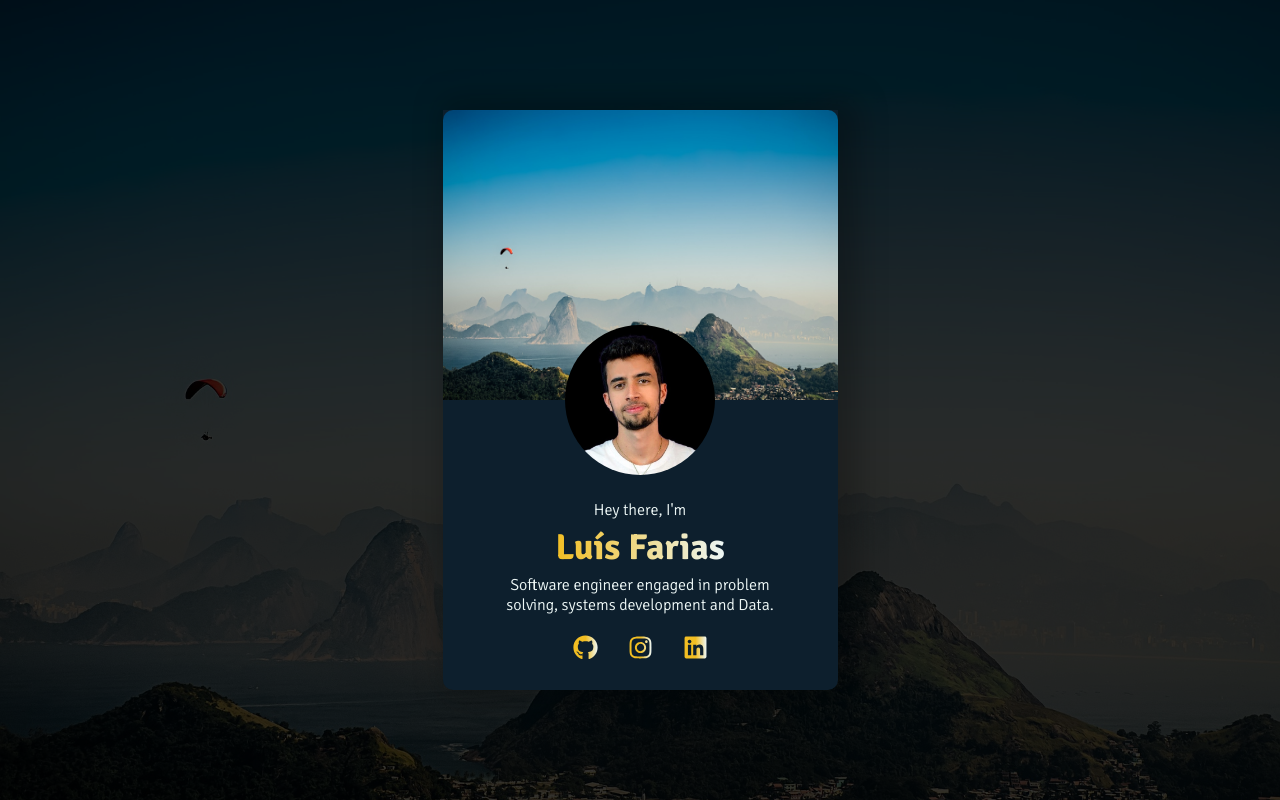
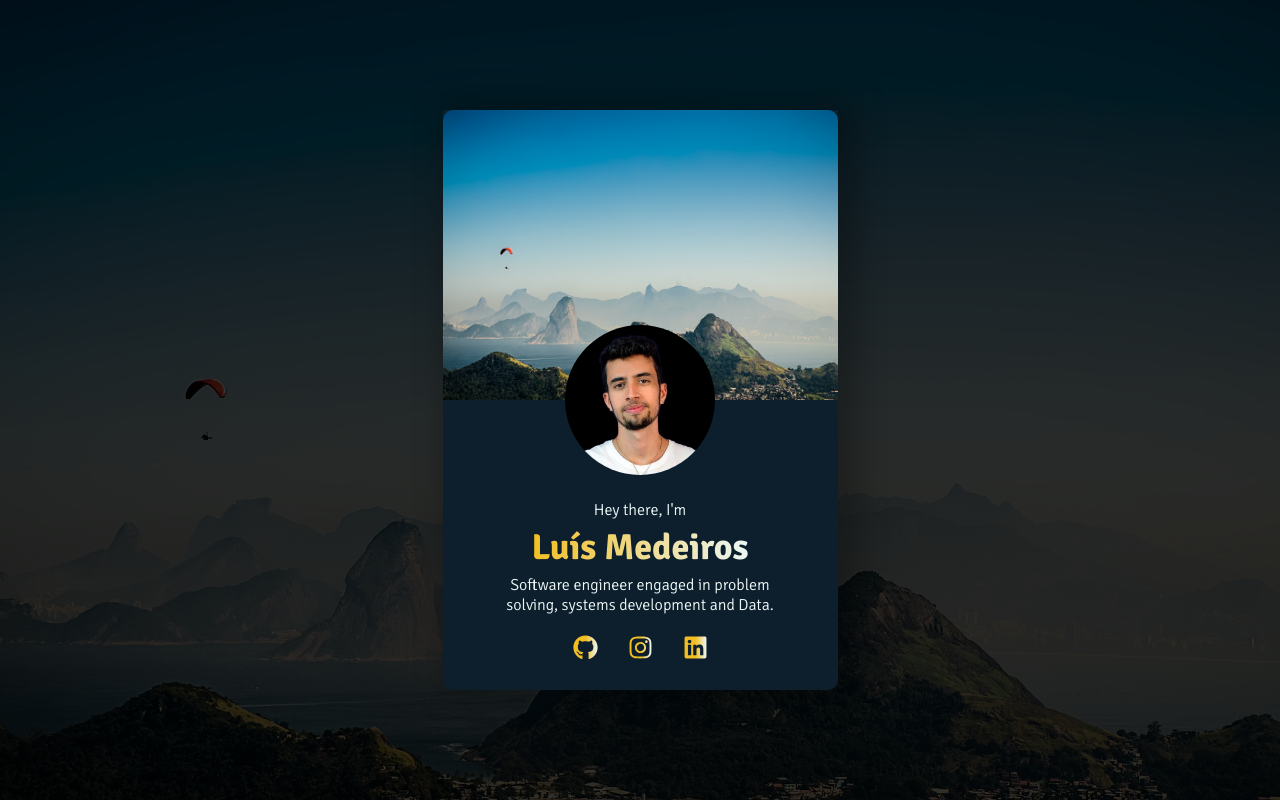
Before and after one commit to luisgmfarias/luisgmfarias.github.io, a Next.js app: page / in a window 1280 px wide. Built offline with nearby package versions, Linux system fonts and the light colour scheme.

Commit message:
change to Luis Medeiros

```diff
--- a/src/app/page.tsx
+++ b/src/app/page.tsx
@@ -49,7 +49,7 @@ export default function Home() {
               color={colors.goldYellow}
               isGradient
             >
-              Luís Farias
+              Luís Medeiros
             </Text>
             <Text fontWeight="200" fontSize="16px" color={colors.light}>
               Software engineer engaged in problem solving, systems development
@@ -76,7 +76,7 @@ export default function Home() {
           >
             <Image
               src="/assets/profile.jpeg"
-              alt="Luis Farias"
+              alt="Luis Medeiros"
               quality={100}
               fill
               objectFit="cover"
```
